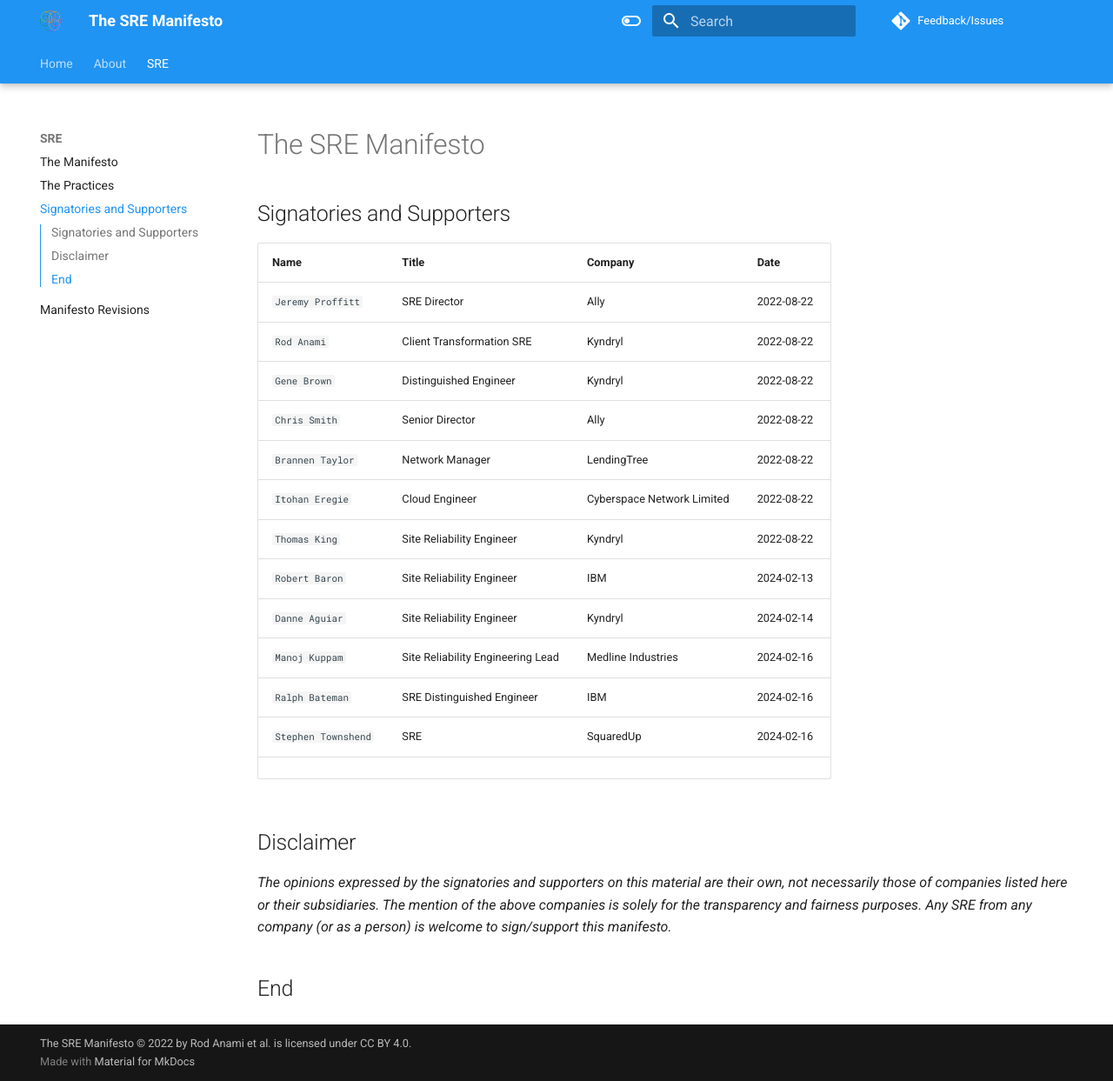
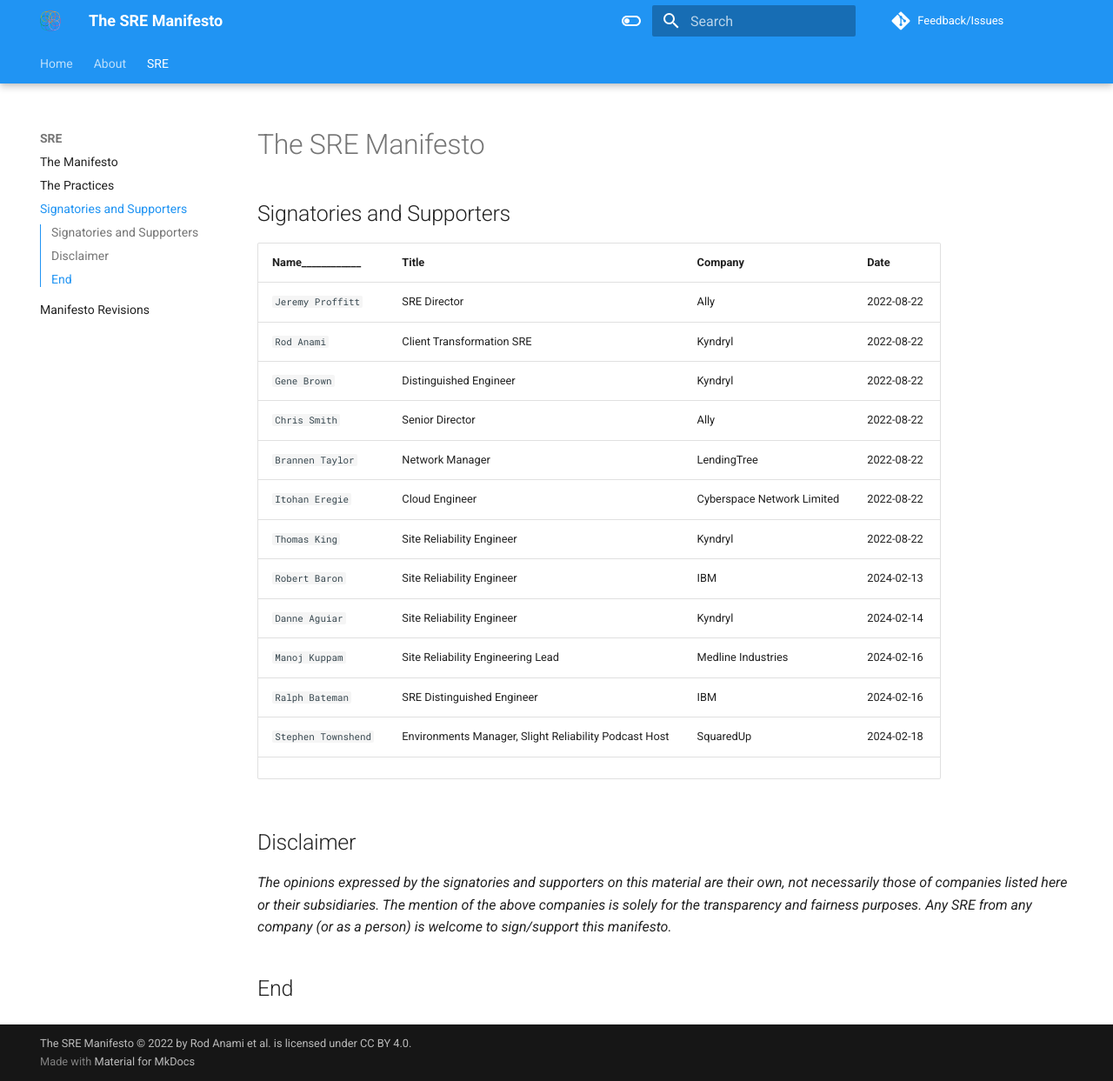
Before and after one commit to rod4n4m1/sre-manifesto, an MkDocs documentation site: the page built from docs/sre/supporters.md, in a window 1280 px wide and 1243 px high. Shown: the whole window at 87% size. Built offline with MkDocs 1.6.1 and Material for MkDocs 9.7.7, drawn with Linux system fonts in a browser that asks for light colours; comment, search, counter and statistics services are not loaded.

Commit message:
added supporter

```diff
--- a/docs/sre/supporters.md
+++ b/docs/sre/supporters.md
@@ -2,7 +2,7 @@
 
 ## Signatories and Supporters
 
-| **Name** | **Title** | **Company** | **Date** |
+| **Name____________** | **Title** | **Company** | **Date** |
 |:---------|:----------|:------------|:---------|
 | `Jeremy Proffitt`| SRE Director | Ally | 2022-08-22 |
 | `Rod Anami` | Client Transformation SRE | Kyndryl | 2022-08-22 |
@@ -15,7 +15,7 @@
 | `Danne Aguiar` | Site Reliability Engineer | Kyndryl | 2024-02-14 |
 | `Manoj Kuppam` | Site Reliability Engineering Lead |  Medline Industries |2024-02-16 |
 | `Ralph Bateman` | SRE Distinguished Engineer | IBM | 2024-02-16 |
-| `Stephen Townshend` | SRE | SquaredUp | 2024-02-16 |
+| `Stephen Townshend` | Environments Manager, Slight Reliability Podcast Host | SquaredUp | 2024-02-18 |
 | | | | |
 
 ## Disclaimer
```
